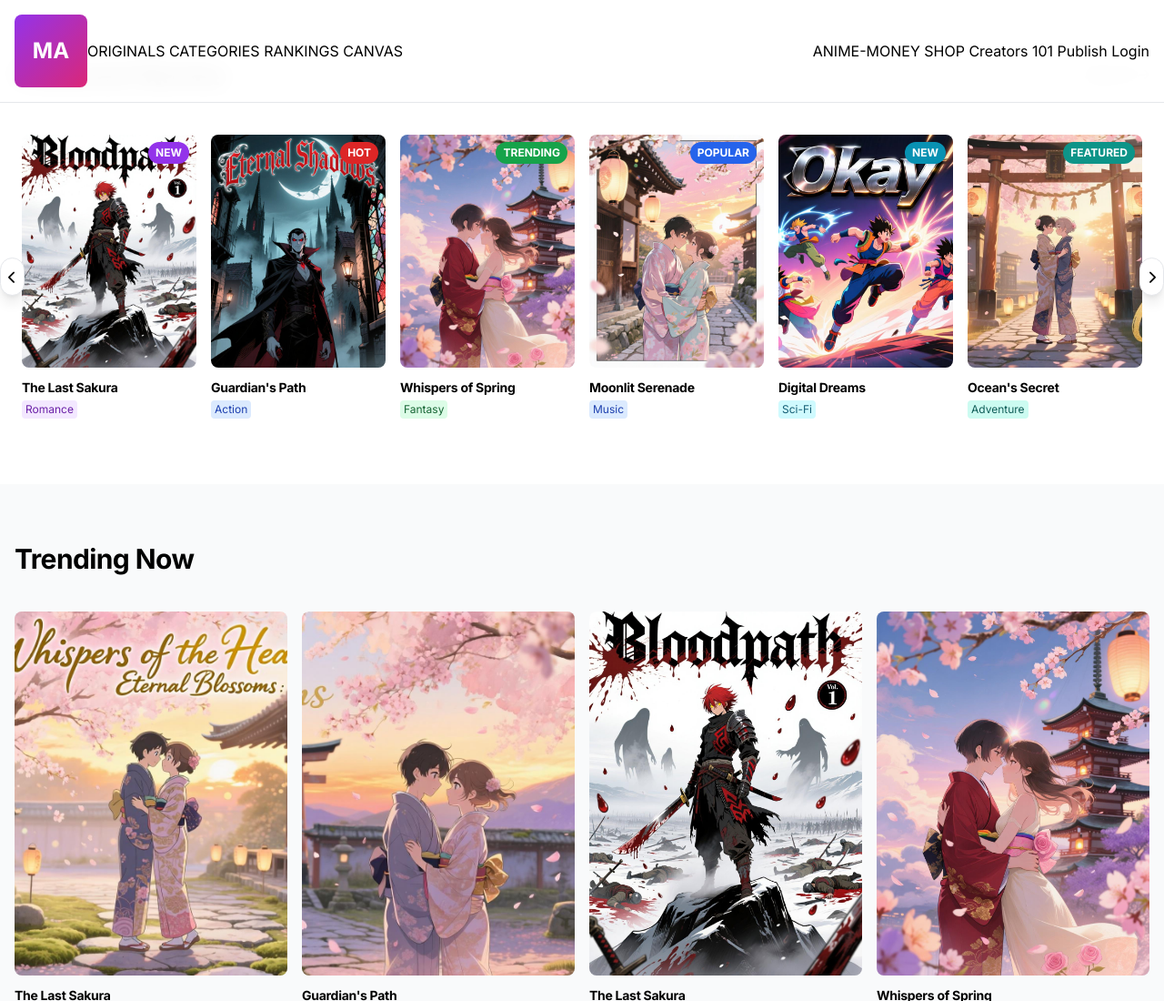
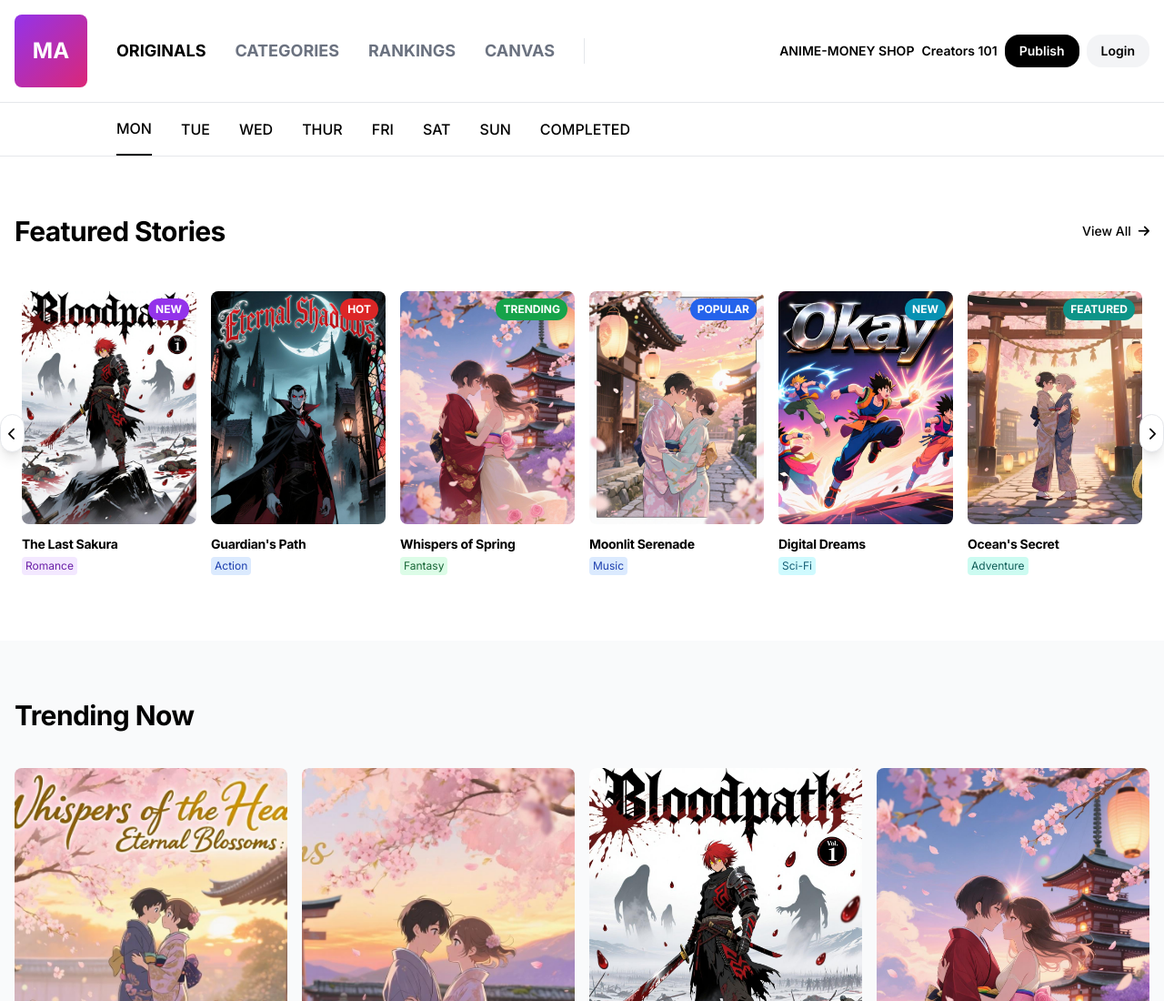
Before and after one commit to umairrrkhan/anime-money, a website with bundled scripts: page public/index.html in a window 1280 px wide. Shown: the top 1100 px of the page at 91% size. Built offline with nearby package versions, Linux system fonts and the light colour scheme; some packages are replaced by stand-ins of ours.

Commit message:
nav completed

```diff
--- a/public/index.html
+++ b/public/index.html
@@ -44,15 +44,13 @@
   </head>
   <body class="bg-white text-black font-inter overflow-x-hidden">
     <!-- Modern Anime Header -->
-    <header
-      class="fixed top-0 w-full z-50 bg-white/95 backdrop-blur-md border-b border-gray-200"
-    >
-      <div class="px-4">
+    <header class="w-full z-50 bg-white/95 backdrop-blur-md">
+      <div class="px-4 border-b-1 border-gray-200">
         <nav class="flex items-center justify-between py-4">
           <!-- Logo -->
-          <div class="flex items-center">
+          <div class="flex gap-8 items-center">
             <div
-              class="w-20 h-20 bg-gradient-to-br from-purple-600 to-pink-600 rounded-lg flex items-center justify-center"
+              class="w-20 h-20 bg-gradient-to-br from-purple-600 to-pink-600 rounded-lg flex items-center justify-center max-lg:w-15 max-lg:h-15"
             >
               <span class="text-white font-bold text-2xl">MA</span>
             </div>
@@ -73,26 +71,34 @@
                     </a>
                 </div> -->
 
-            <div class="">
-              <a href="#"> ORIGINALS </a>
-              <a href="#"> CATEGORIES </a>
-              <a href="#"> RANKINGS </a>
-              <a href="#"> CANVAS </a>
+            <div
+              class="font-bold text-lg flex gap-8 pr-8 border-r border-solid border-gray-200 max-lg:hidden"
+            >
+              <a href="#" class="text-black"> ORIGINALS </a>
+              <a href="#" class="nav-link"> CATEGORIES </a>
+              <a href="#" class="nav-link"> RANKINGS </a>
+              <a href="#" class="nav-link"> CANVAS </a>
             </div>
           </div>
 
-          <div>
+          <div class="font-semibold text-sm flex gap-2 items-center max-lg:hidden">
             <a href="#">ANIME-MONEY SHOP</a>
             <a href="#">Creators 101</a>
-            <button>Publish</button>
-            <button>Login</button>
+            <button class="bg-black rounded-2xl text-white px-4 py-2">
+              Publish
+            </button>
+            <button
+              class="bg-gray-100 rounded-2xl text-black px-4 py-2 hover:bg-gray-200"
+            >
+              Login
+            </button>
           </div>
 
           <!-- Mobile Menu -->
-          <div class="md:hidden">
+          <div class="lg:hidden">
             <button class="text-gray-600 hover:text-black">
               <svg
-                class="w-6 h-6"
+                class="w-10 h-10"
                 fill="none"
                 stroke="currentColor"
                 viewBox="0 0 24 24"
@@ -109,6 +115,18 @@
         </nav>
       </div>
     </header>
+    <div class="sticky top-0 z-50 w-full bg-white/95 backdrop-blur-md px-32 border-b-[1px] border-solid border-gray-200 shadow-xs max-md:px-4">
+      <div class="flex items-center gap-8 font-medium text-black max-md:flex-wrap max-md:gap-2">
+        <a href="#" class="border-b-2 border-solid border-black py-4">MON</a>
+        <a href="#">TUE</a>
+        <a href="#">WED</a>
+        <a href="#">THUR</a>
+        <a href="#">FRI</a>
+        <a href="#">SAT</a>
+        <a href="#">SUN</a>
+        <a href="#">COMPLETED</a>
+      </div>
+    </div>
 
     <!-- Featured Stories Section -->
     <section id="stories" class="py-16 px-4 bg-white">
```
